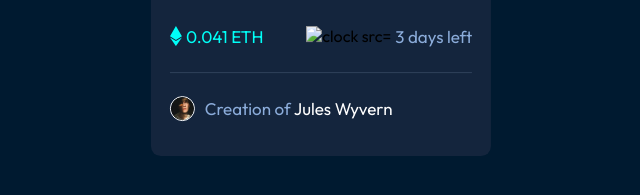
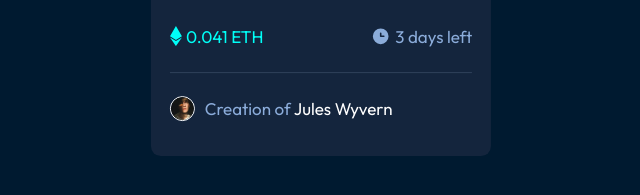
Before and after one commit to Mahdye-Asadi/second-challenge-NFT-preview-card, a plain HTML site: page index.html in a window 1280 px wide. Shown: the part 537-732 px from the top of the page, 319-959 px from the left. Drawn offline with Linux system fonts and the light colour scheme.

Commit message:
Update index.html

```diff
--- a/index.html
+++ b/index.html
@@ -31,7 +31,7 @@
                 </div>
 
                 <div class="right">
-                    <img class="ethereum-clock" alt="clock src="images/icon-clock.svg">
+                    <img class="ethereum-clock" alt="clock" src="images/icon-clock.svg">
                     <p>3 days left</p>
                 </div>
             </div>
```
